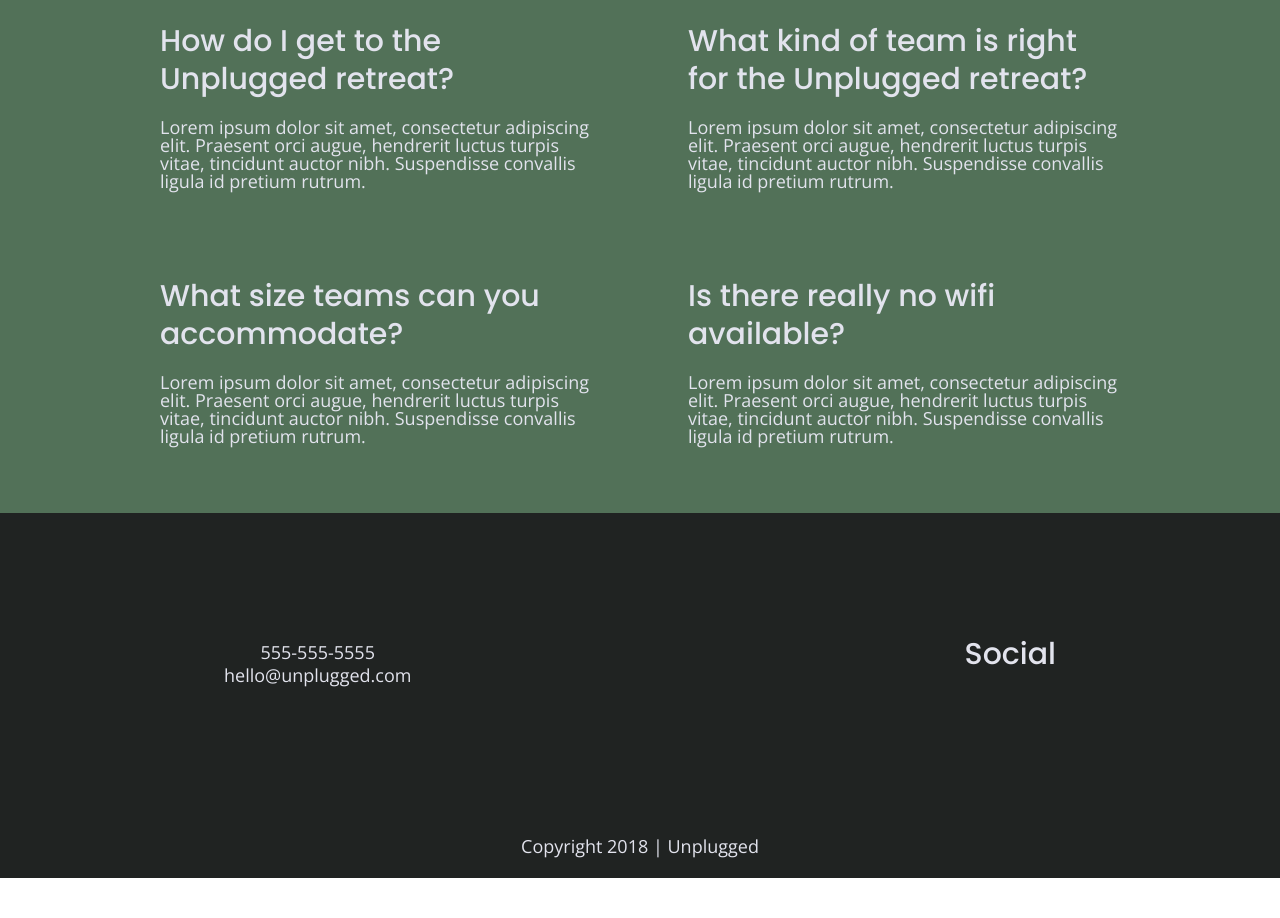
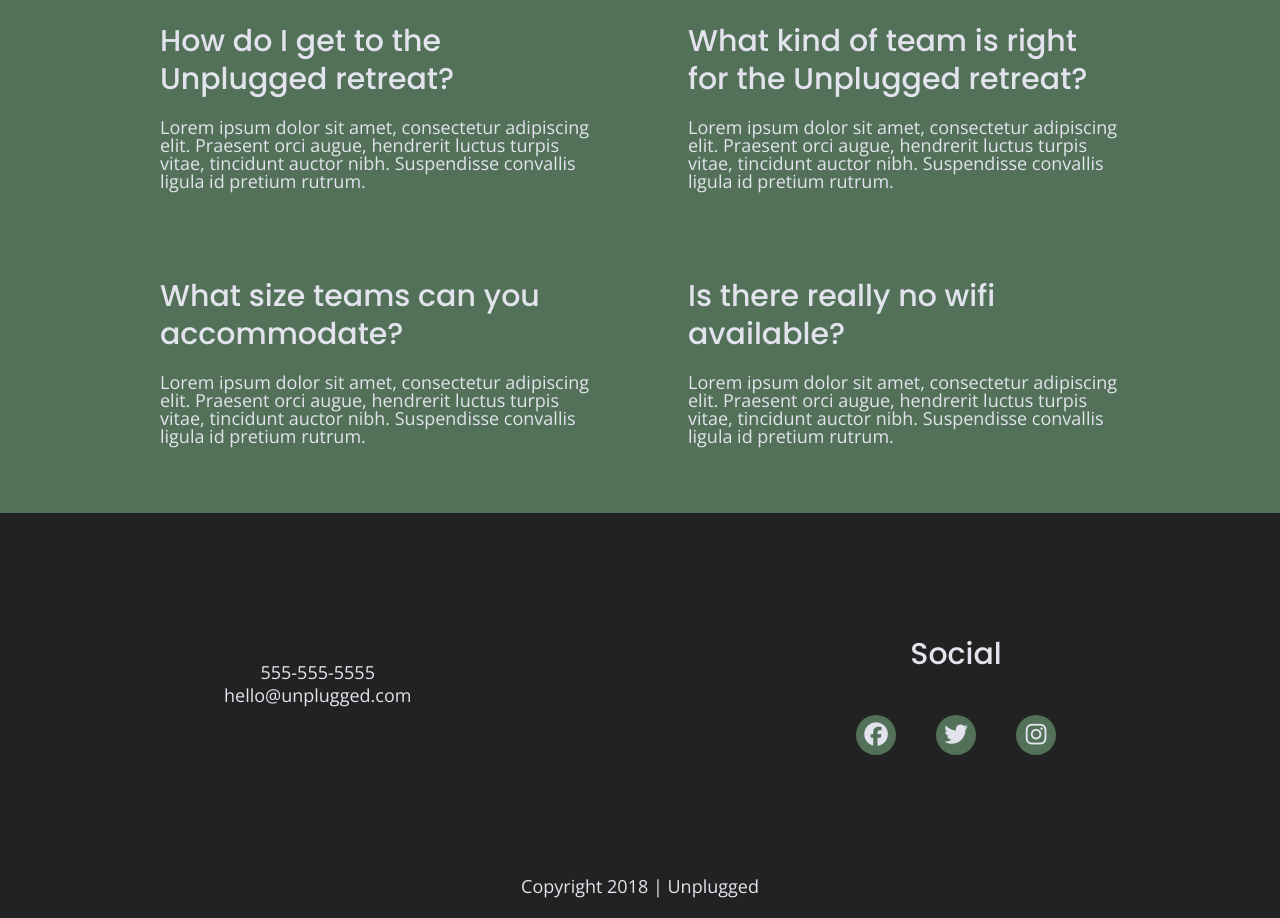
Before and after one commit to cscache/206-unplugged, a website: page faq/index.html in a window 1280 px wide. Shown: the part 269-1187 px from the top of the page. Before the commit the page ends 1147 px from the top, so only its background shows below. Drawn offline with nearby package versions, Linux system fonts and the light colour scheme.

Commit message:
Finished adding social icons and styles

```diff
--- a/css/main.css
+++ b/css/main.css
@@ -227,9 +227,17 @@ footer .social-icons {
 }
 
 footer .social-icons p {
+  background-color: #527158;
+  border-radius: 50%;
+  width: 40px;
+  height: 40px;
   display: flex;
   justify-content: center;
   align-items: center;
+}
+
+footer .social-icons p i {
+  font-size: 1.3125em;
 }
 
 footer .copyright {
@@ -672,6 +680,11 @@ footer p {
     line-height: 1.285;
 }
 
+footer .social-icons {
+  width: 12.5em;
+  justify-content: space-between;
+}
+
 footer .copyright {
   width: 100%;
 }
--- a/faq/index.html
+++ b/faq/index.html
@@ -33,7 +33,7 @@
   <header>
     <div class="content-wrapper">
       <figure>
-      <a href="#"><img src="" alt="unplugged logo"></a>
+      <a href="#"><img src="../img/unpluggedlogo.png" alt="unplugged logo"></a>
     </figure>
       <div class="header-divider"></div>
       <nav>
@@ -92,12 +92,12 @@
         <div class="social">
           <h4>Social</h4>
           <div class="social-icons">
-            <p><a href="https://www.facebook.com/yoursite" target="_blank"></a></p>
+            <p><a href="https://www.facebook.com/yoursite" target="_blank"><i class="fab fa-facebook"></i></a></p>
             <p>
-              <a href="https://twitter.com/yoursite" target="_blank"></a>
+              <a href="https://twitter.com/yoursite" target="_blank"><i class="fab fa-twitter"></i></a>
             </p>
             <p>
-              <a href="https://www.instagram.com/yoursite" target="_blank"></a>
+              <a href="https://www.instagram.com/yoursite" target="_blank"><i class="fab fa-instagram"></i></a>
             </p>
 
           </div>
```
Also changed, not shown: about/index.html (+4 -4 lines), index.html (+3 -3 lines).
